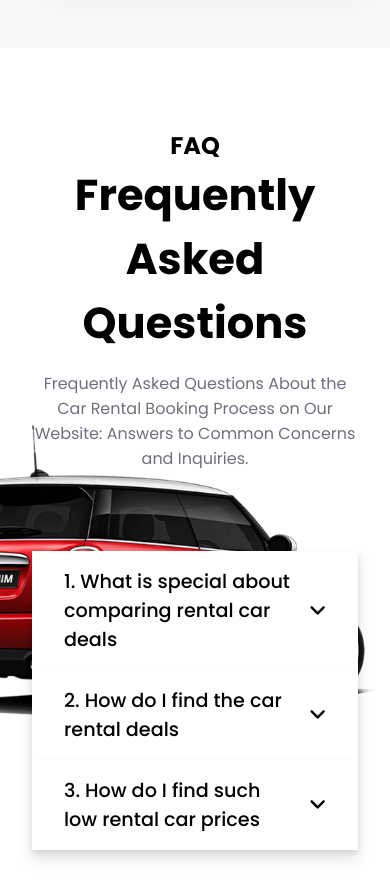
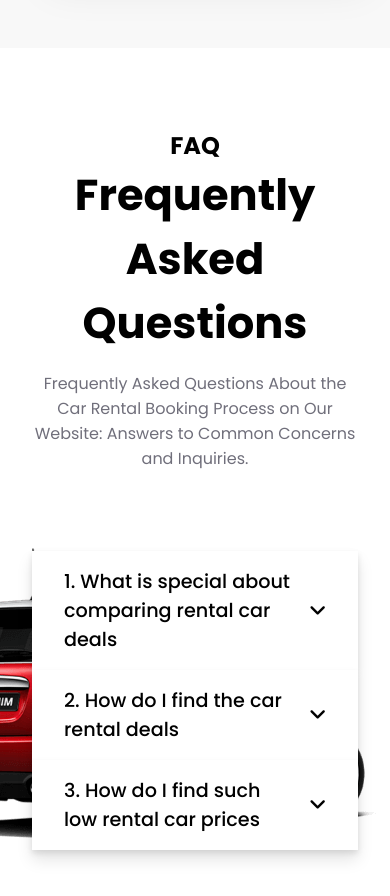
Before and after one commit to Yixin88/car-rental, a React (Create React App) app: page / in a window 390 px wide. Shown: the part 7960-8856 px from the top of the page. Built offline with nearby package versions, Linux system fonts and the light colour scheme.

Commit message:
faq section is now responsive

```diff
--- a/src/styles/main.scss
+++ b/src/styles/main.scss
@@ -873,9 +873,7 @@ header {
 .faq-section {
     width: 100%;
     margin: 0 auto;
-    background-image: url('../../images/faq/car.png');
-    background-repeat: no-repeat;
-    background-position: 0 70%;
+
 
     &__container {
         max-width: $maxWidth;
@@ -885,6 +883,9 @@ header {
         flex-direction: column;
         justify-content: space-between;
         gap: 5rem;
+        background-image: url('../../images/faq/car.png');
+            background-repeat: no-repeat;
+            background-position: 0 100%;
 
         &__heading {
             text-align: center;
@@ -961,8 +962,6 @@ header {
             }
         }
     }
-
-
 }
 
 .download-section {
```
Also changed, not shown: src/dist/css/main.css, 1 other file (tests, documents, lock files or other folders).
